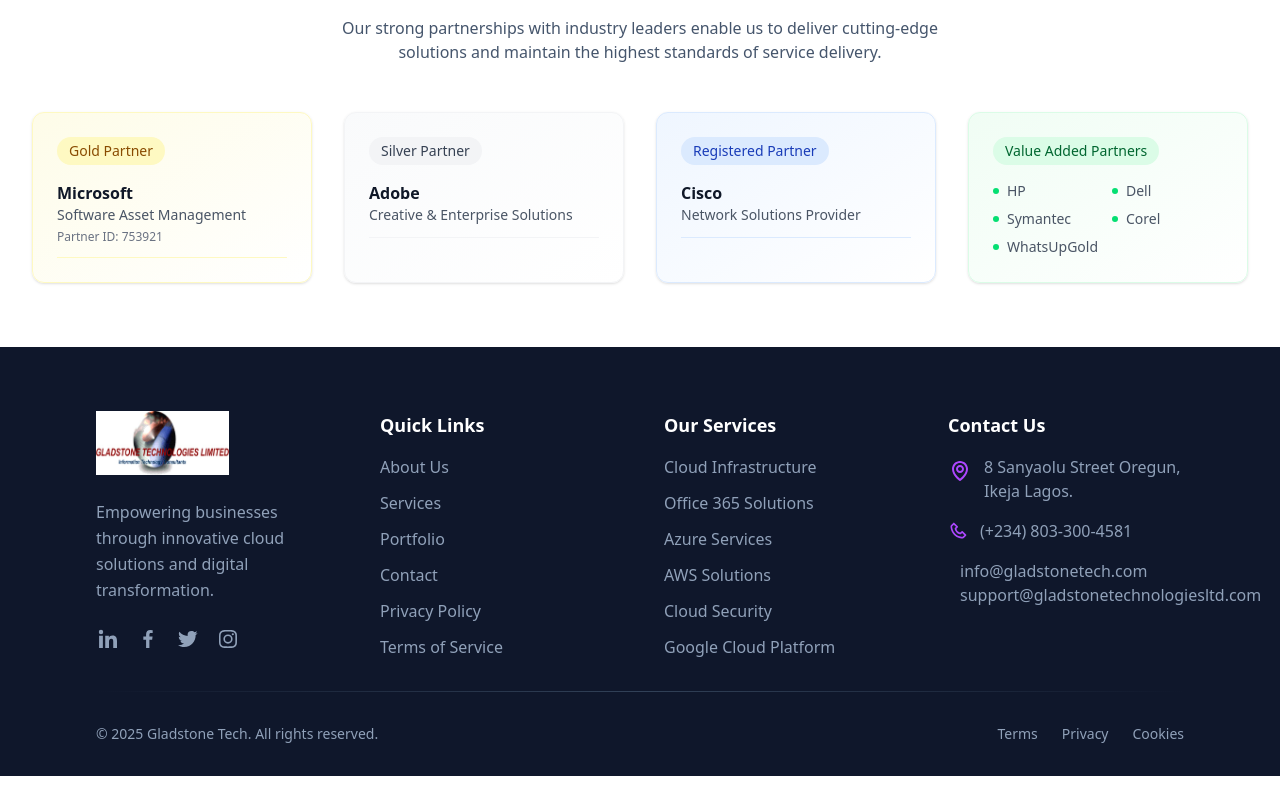
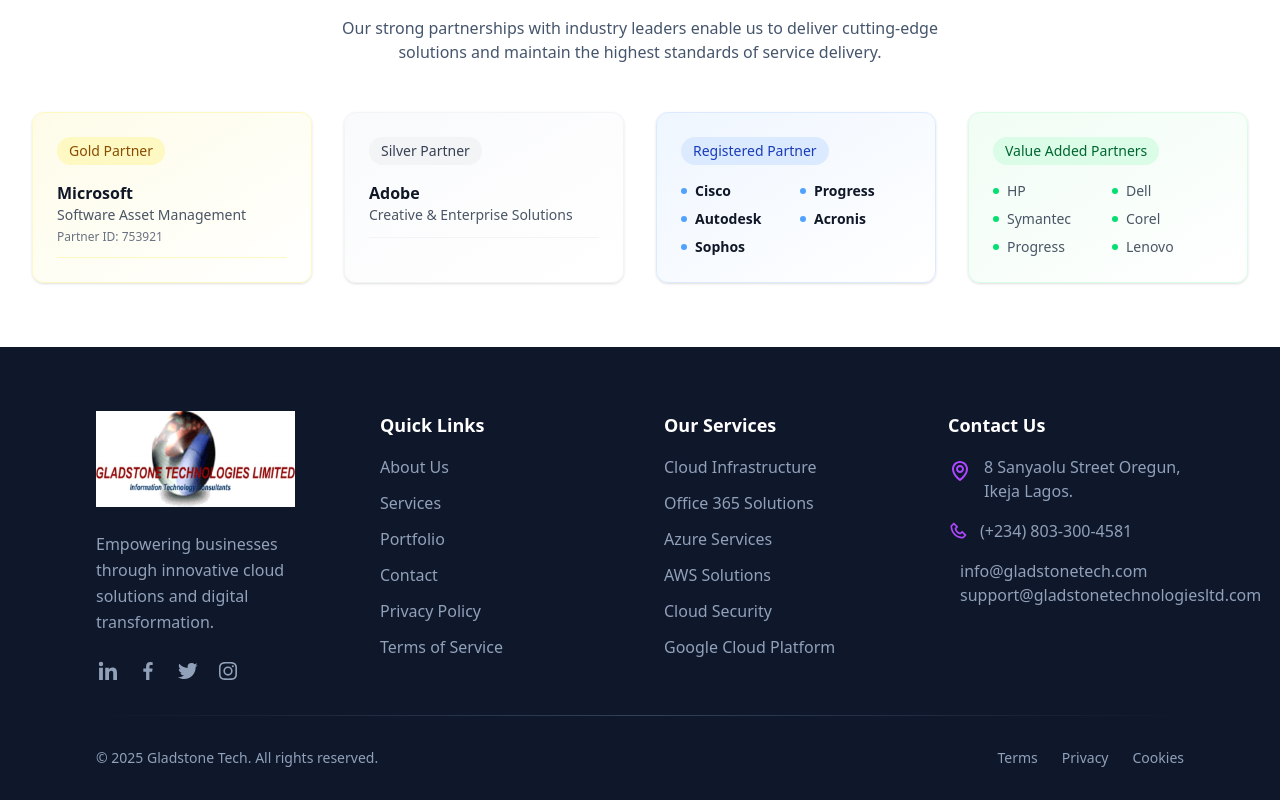
Before and after one commit to wedrivecars/gladstonetech, a React (Vite) app: page /services in a window 1280 px wide. Shown: the part 3967-4767 px from the top of the page. Before the commit the page ends 4743 px from the top, so only its background shows below. Built offline with nearby package versions, Linux system fonts and the light colour scheme.

Commit message:
Changes to servicespage

```diff
--- a/src/components/Footer.jsx
+++ b/src/components/Footer.jsx
@@ -28,7 +28,7 @@
         <div className="grid grid-cols-1 md:grid-cols-2 lg:grid-cols-4 gap-12">
           {/* Company Info */}
           <div className="space-y-6">
-            <img src="/gladtechlogo.jpeg" alt="Gladstone Tech Logo" className="h-16 w-auto" />
+            <img src="/gladtechlogo.jpeg" alt="Gladstone Tech Logo" className="h-24 w-auto" />
             <p className="text-slate-400 leading-relaxed">
               Empowering businesses through innovative cloud solutions and digital transformation.
             </p>
--- a/src/components/ServicesPage.jsx
+++ b/src/components/ServicesPage.jsx
@@ -281,9 +281,27 @@
                 </span>
               </div>
               <div className="space-y-3">
-                <div className="border-b border-blue-100 pb-3">
-                  <h3 className="font-bold text-gray-900">Cisco</h3>
-                  <p className="text-sm text-gray-600">Network Solutions Provider</p>
+                <div className="grid grid-cols-2 gap-2 text-sm text-gray-900">
+                  <div className="flex items-center space-x-2">
+                    <div className="w-1.5 h-1.5 bg-blue-400 rounded-full"></div>
+                    <span className="font-bold">Cisco</span>
+                  </div>
+                  <div className="flex items-center space-x-2">
+                    <div className="w-1.5 h-1.5 bg-blue-400 rounded-full"></div>
+                    <span className="font-bold">Progress</span>
+                  </div>
+                  <div className="flex items-center space-x-2">
+                    <div className="w-1.5 h-1.5 bg-blue-400 rounded-full"></div>
+                    <span className="font-bold">Autodesk</span>
+                  </div>
+                  <div className="flex items-center space-x-2">
+                    <div className="w-1.5 h-1.5 bg-blue-400 rounded-full"></div>
+                    <span className="font-bold">Acronis</span>
+                  </div>
+                  <div className="flex items-center space-x-2">
+                    <div className="w-1.5 h-1.5 bg-blue-400 rounded-full"></div>
+                    <span className="font-bold">Sophos</span>
+                  </div>
                 </div>
               </div>
             </div>
@@ -315,7 +333,11 @@
                   </div>
                   <div className="flex items-center space-x-2">
                     <div className="w-1.5 h-1.5 bg-green-400 rounded-full"></div>
-                    <span>WhatsUpGold</span>
+                    <span>Progress</span>
+                  </div>
+                  <div className="flex items-center space-x-2">
+                    <div className="w-1.5 h-1.5 bg-green-400 rounded-full"></div>
+                    <span>Lenovo</span>
                   </div>
                 </div>
               </div>
```
